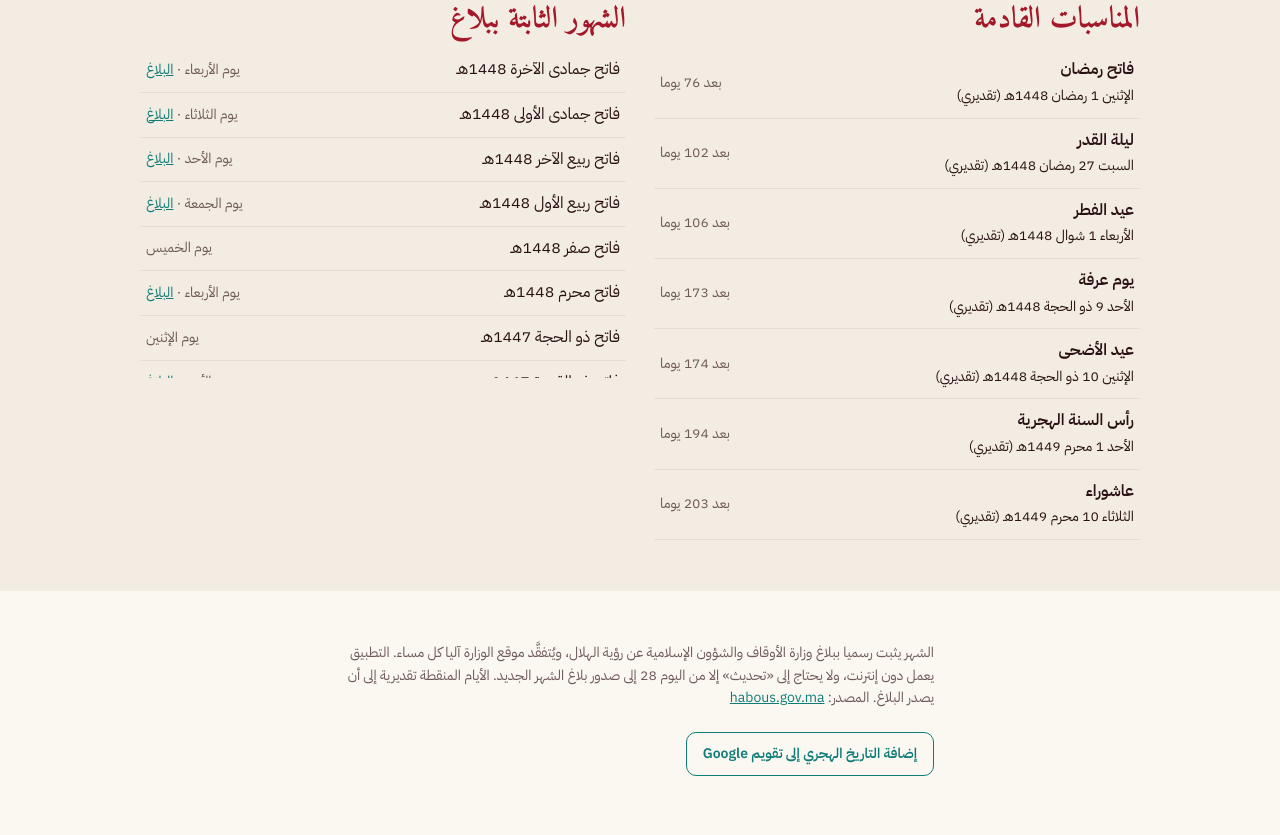
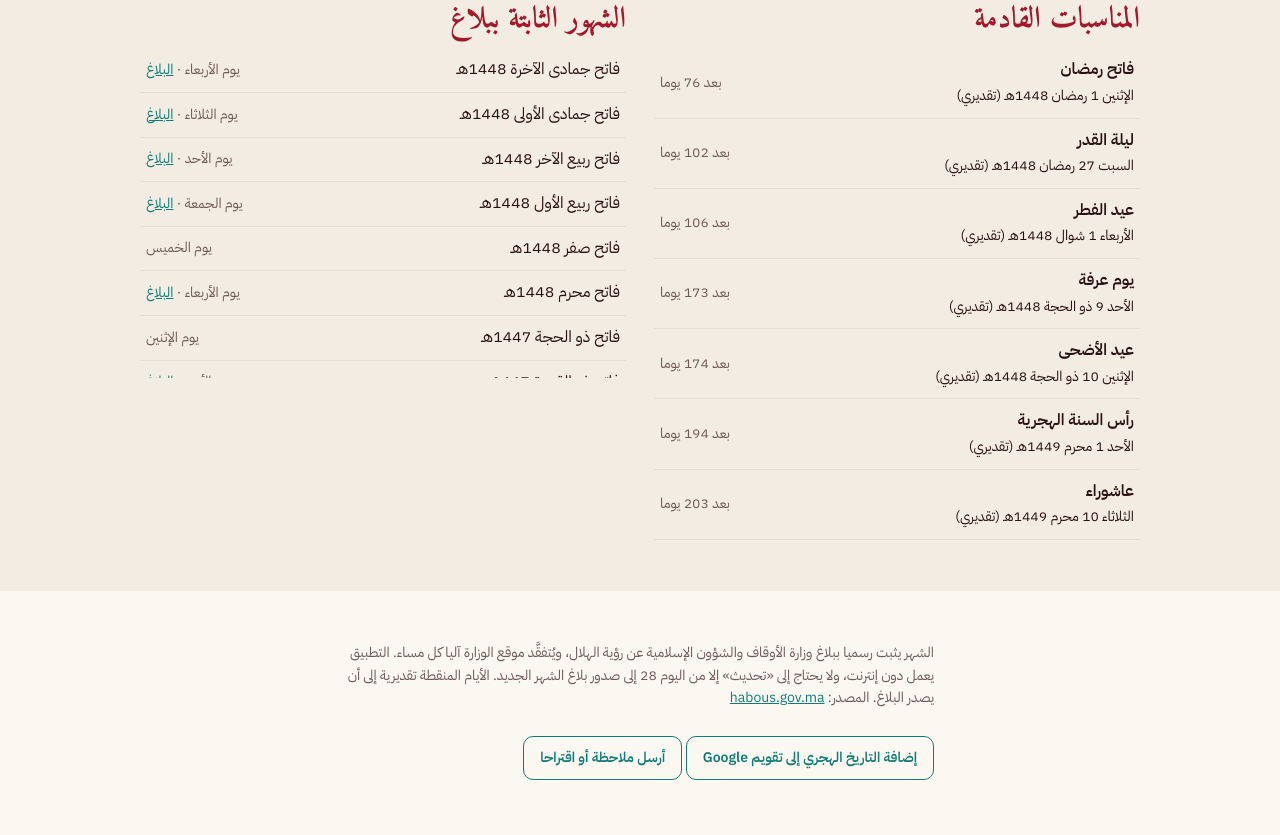
Before and after one commit to taqwim-maroc/taqwim-maroc.github.io, a plain HTML site: page index.html in a window 1280 px wide. Shown: the part 2051-2886 px from the top of the page. Drawn offline with Linux system fonts and the light colour scheme.

Commit message:
زر إرسال الملاحظات
Co-Authored-By: Claude Opus 5.5 <noreply@anthropic.com>
Claude-Session: https://claude.ai/code/session_01ExBQnNZK1m8f5B3fzEBHL5

```diff
--- a/index.html
+++ b/index.html
@@ -72,7 +72,7 @@ select,input{font:inherit;font-size:16px;min-height:44px;border-radius:10px;bord
 .cbox{border:1px solid var(--line);border-radius:12px;padding:16px;background:var(--bg)}
 .crow{display:flex;gap:8px;flex-wrap:wrap;margin:10px 0}.crow>*{flex:1 1 70px}.crow select{flex:2 1 150px}
 .res{font:700 22px/1.35 Amiri,serif;color:var(--red);min-height:1.4em}
-.gcal{display:inline-block;padding:10px 16px;border:1px solid var(--teal);border-radius:10px;text-decoration:none;font-weight:600}
+.gcal{display:inline-block;margin:4px 0;padding:10px 16px;border:1px solid var(--teal);border-radius:10px;text-decoration:none;font-weight:600}
 .note{font-size:14px;color:var(--mute);max-width:70ch}a{color:var(--teal)}
 @media(max-width:700px){.times{grid-template-columns:repeat(3,minmax(0,1fr))}.conv{grid-template-columns:minmax(0,1fr)}.top,.two{grid-template-columns:minmax(0,1fr)}.moonbox svg{width:130px}.c{font-size:19px}}
 @media(prefers-reduced-motion:no-preference){.sheet{animation:drop .5s ease-out}@keyframes drop{from{transform:translateY(-12px);opacity:0}}}
@@ -130,7 +130,7 @@ select,input{font:inherit;font-size:16px;min-height:44px;border-radius:10px;bord
 </div></section>
 
 <footer class="band"><div class="wrap note">
-  الشهر يثبت رسميا ببلاغ وزارة الأوقاف والشؤون الإسلامية عن رؤية الهلال، ويُتفقَّد موقع الوزارة آليا كل مساء. التطبيق يعمل دون إنترنت، ولا يحتاج إلى «تحديث» إلا من اليوم 28 إلى صدور بلاغ الشهر الجديد. الأيام المنقطة تقديرية إلى أن يصدر البلاغ. المصدر: <a href="https://www.habous.gov.ma/">habous.gov.ma</a><br><br><a class="gcal" href="https://calendar.google.com/calendar/render?cid=webcal://taqwim-maroc.github.io/calendar.ics">إضافة التاريخ الهجري إلى تقويم Google</a>
+  الشهر يثبت رسميا ببلاغ وزارة الأوقاف والشؤون الإسلامية عن رؤية الهلال، ويُتفقَّد موقع الوزارة آليا كل مساء. التطبيق يعمل دون إنترنت، ولا يحتاج إلى «تحديث» إلا من اليوم 28 إلى صدور بلاغ الشهر الجديد. الأيام المنقطة تقديرية إلى أن يصدر البلاغ. المصدر: <a href="https://www.habous.gov.ma/">habous.gov.ma</a><br><br><a class="gcal" href="https://calendar.google.com/calendar/render?cid=webcal://taqwim-maroc.github.io/calendar.ics">إضافة التاريخ الهجري إلى تقويم Google</a> <a class="gcal" href="https://forms.gle/HP9mebxaYrPY4d6X6" target="_blank" rel="noopener">أرسل ملاحظة أو اقتراحا</a>
 </div></footer>
 
 <script>
```
